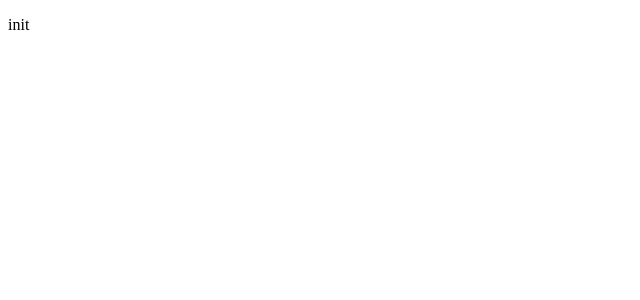
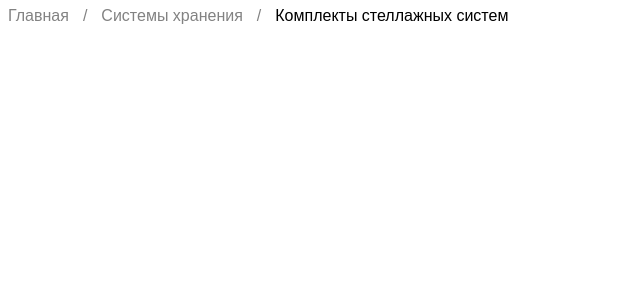
Before and after one commit to bambuslik/rack-system-kits, a Vue app: page / in a window 1280 px wide. Shown: the top 300 px of the page, without its empty margins (0-640 px from the left). Built offline with nearby package versions, Linux system fonts and the light colour scheme; the HTML template or start-up script is replaced by a standard one.

Commit message:
add pathway component

```diff
--- a/package.json
+++ b/package.json
@@ -19,6 +19,8 @@
     "babel-eslint": "^10.1.0",
     "eslint": "^6.7.2",
     "eslint-plugin-vue": "^7.0.0",
+    "pug": "^3.0.2",
+    "pug-plain-loader": "^1.1.0",
     "sass": "^1.26.5",
     "sass-loader": "^8.0.2"
   }
--- a/src/App.vue
+++ b/src/App.vue
@@ -1,17 +1,57 @@
-<template>
-  <p>init</p>
+<template lang="pug">
+.products-list-page
+    header.products-list-page__header.page-wrapper
+        app-pathway(:pathway="pathway")
+    aside.products-list-page__filters.page-wrapper
+    main.products-list-page__items.page-wrapper
+
+
+
+
 </template>
 
 <script>
+    //import components
+    import AppPathway from '@/components/AppPathway/index.vue'
+    import AppPageTitle from '@/components/AppPageTitle/index.vue'
 
 export default {
-  name: 'App',
-  components: {
+    name: 'App',
+    components: {
+        AppPathway
+    },
+    setup() {
+        //получаем pathway из роутера
+        const pathway = [
+            {
+                title: 'Главная',
+                link: '#'
+            },
+            {
+                title: 'Системы хранения',
+                link: '#'
+            },
+            {
+                title: 'Комплекты стеллажных систем',
+                link: ''
+            }
+        ]
 
-  }
+        return {
+            pathway
+
+        }
+    }
+
 }
 </script>
 
-<style lang="scss">
+<style lang="scss" scoped>
+    .products-list-page {
+        &__wrapper {
+
+        }
+    }
+
 
 </style>
--- a/src/assets/scss/utils/common.scss
+++ b/src/assets/scss/utils/common.scss
@@ -17,3 +17,10 @@ html {
     color: $color-main;
     min-width: 320px;
 }
+
+.page-wrapper {
+    border: 1px solid red;
+    margin: 0 auto;
+    padding: 0 20px;
+    max-width: $viewport-max;
+}
--- a/src/assets/scss/utils/vars.scss
+++ b/src/assets/scss/utils/vars.scss
@@ -1,4 +1,5 @@
 //viewport
+$viewport-max: 1490px;
 $viewport-tablet: 768px;
 
 //colors
--- /dev/null
+++ b/src/components/AppPageTitle/index.vue
@@ -0,0 +1,51 @@
+<template lang="pug">
+ul.pathway(v-if="pathway.length")
+    li.pathway__item(v-for="(pathwayItem, key) in pathway" :key="key") {{ pathwayItem.title }}
+</template>
+
+<script>
+export default {
+    name: 'AppPathway',
+    components: {
+
+    },
+    props: ['pathway'],
+    setup() {
+
+        return {
+
+        }
+    }
+
+}
+</script>
+
+<style lang="scss" scoped>
+    .pathway {
+        list-style: none;
+        margin: 0;
+        padding: 0;
+        display: flex;
+        flex-wrap: wrap;
+        font-family: 'SF UI Text', Arial, sans-serif;
+        line-height: 1;
+
+        &__item {
+            color: #828282;
+
+            &:after {
+                content: '/';
+                display: inline-block;
+                margin: 0 14px;
+            }
+
+            &:last-child {
+                color: $color-main;
+
+                &:after {
+                    display: none;
+                }
+            }
+        }
+    }
+</style>
--- /dev/null
+++ b/src/components/AppPathway/index.vue
@@ -0,0 +1,51 @@
+<template lang="pug">
+ul.pathway(v-if="pathway.length")
+    li.pathway__item(v-for="(pathwayItem, key) in pathway" :key="key") {{ pathwayItem.title }}
+</template>
+
+<script>
+export default {
+    name: 'AppPathway',
+    components: {
+
+    },
+    props: ['pathway'],
+    setup() {
+
+        return {
+
+        }
+    }
+
+}
+</script>
+
+<style lang="scss" scoped>
+    .pathway {
+        list-style: none;
+        margin: 0;
+        padding: 0;
+        display: flex;
+        flex-wrap: wrap;
+        font-family: 'SF UI Text', Arial, sans-serif;
+        line-height: 1;
+
+        &__item {
+            color: #828282;
+
+            &:after {
+                content: '/';
+                display: inline-block;
+                margin: 0 14px;
+            }
+
+            &:last-child {
+                color: $color-main;
+
+                &:after {
+                    display: none;
+                }
+            }
+        }
+    }
+</style>
```
Also changed, not shown: 2 other files (tests, documents, lock files or other folders).
